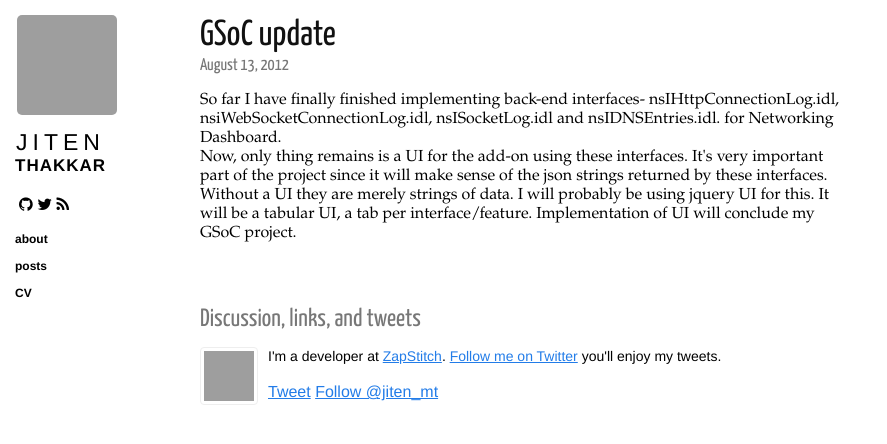
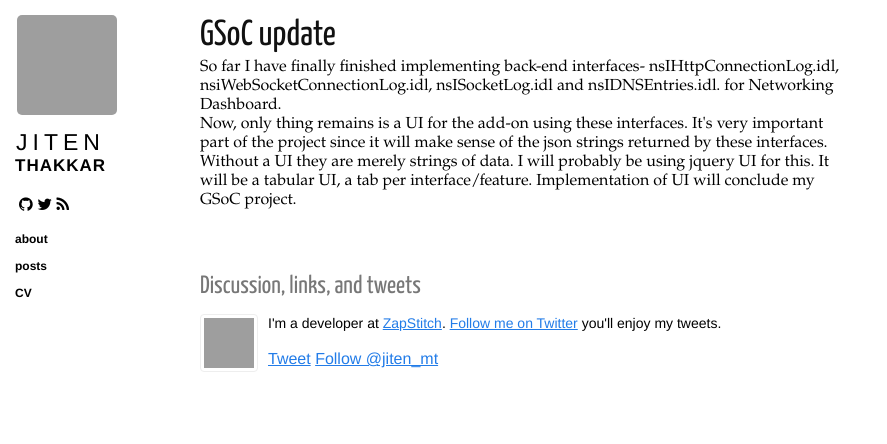
Before and after one commit to jiten-thakkar/jiten-thakkar.github.io, a Jekyll site: the page built from _posts/2012-08-13-gsoc-update.html, in a window 1280 px wide, cut to the strip 0-444 px from the top of the page. Shown: the whole strip, without its empty margins (0-887 px from the left). Built offline with Jekyll 4.4.1, drawn with Linux system fonts in a browser that asks for light colours; nearby versions of some CDN libraries; Markdown is read by kramdown in place of the engine named in the settings; comment, search, counter and statistics services are not loaded; grey boxes are pictures that could not be loaded.

Commit message:
Removing blog post dates

```diff
--- a/_layouts/post.html
+++ b/_layouts/post.html
@@ -6,10 +6,6 @@ layout: layout
   <h1>
     <a href="{{ page.url }}">{{ page.title }}</a>
   </h1>
-
-  <section class="byline">
-    {{ page.date | date: "%B %e, %Y" }}
-  </section>
 
   {{ content }}
 
--- a/index.html
+++ b/index.html
@@ -8,7 +8,7 @@ title: "Posts"
     {% for post in site.posts %}
       {% unless post.draft %}
       <li>
-        <span>{{ post.date | date: "%B %e, %Y" }}</span> <a href="{{ post.url }}">{{ post.title }}</a>
+        <a href="{{ post.url }}">{{ post.title }}</a>
       </li>
       {% endunless %}
     {% endfor %}
```
